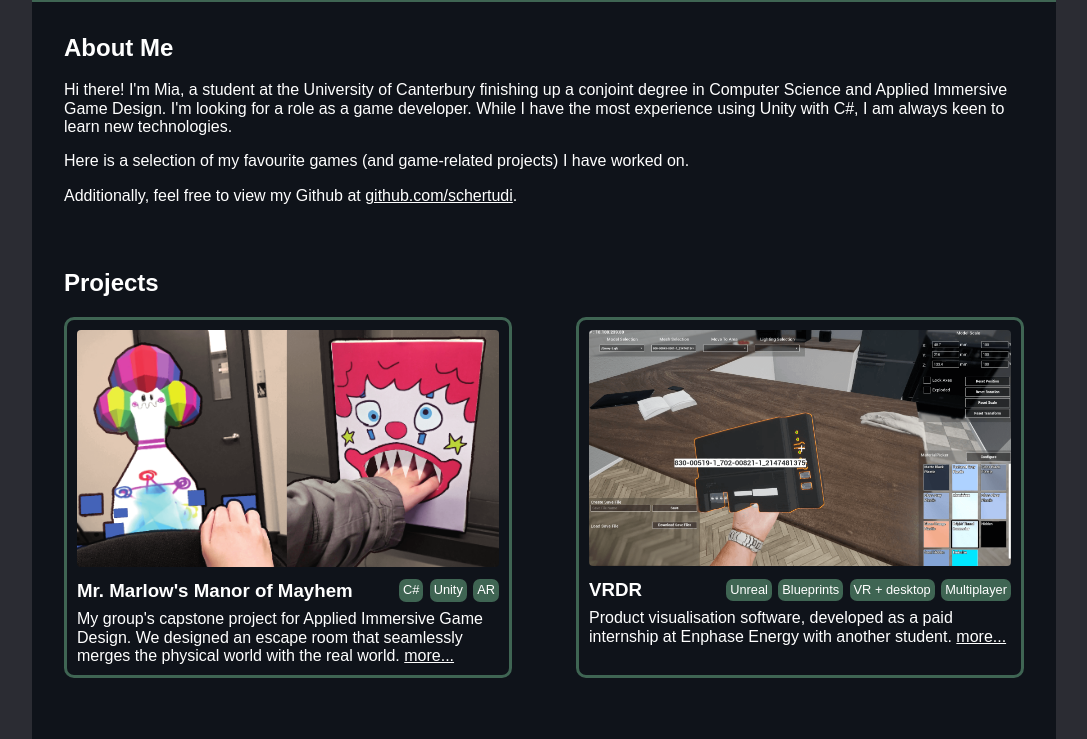
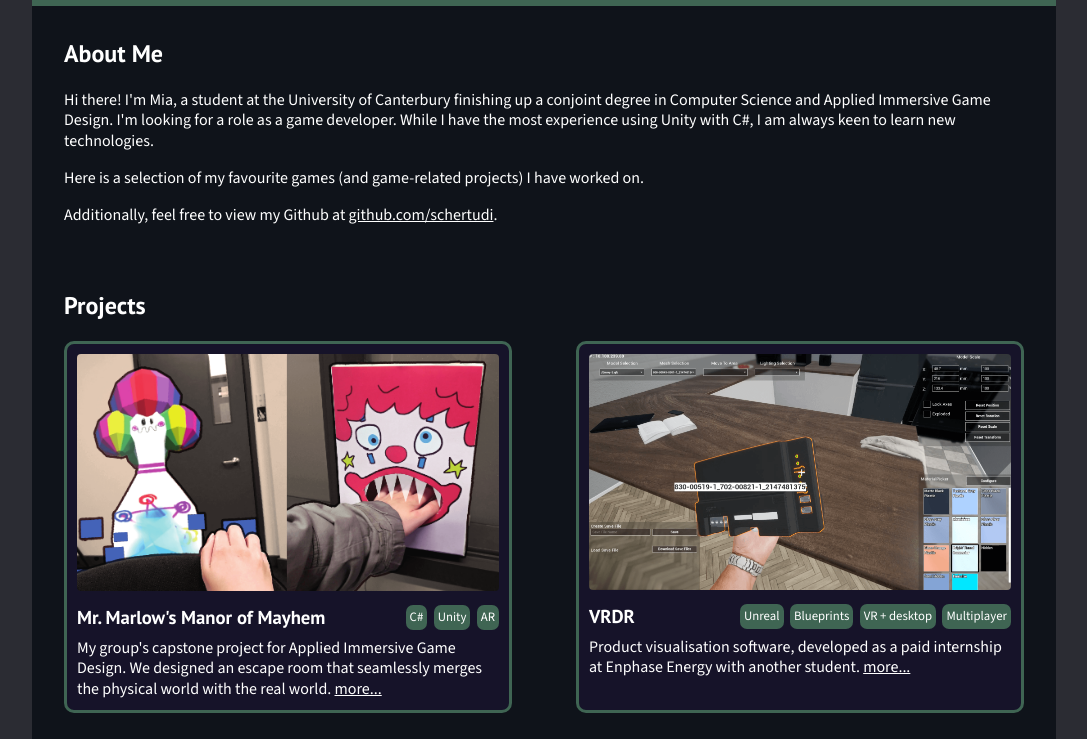
Before and after one commit to schertudi/schertudi.github.io, a plain HTML site: page index.html in a window 1280 px wide. Shown: the part 78-817 px from the top of the page, without its empty margins (96-1183 px from the left). Drawn offline with nearby package versions, Linux system fonts and the light colour scheme.

Commit message:
nicer fonts + colour adjustment

```diff
--- a/style.css
+++ b/style.css
@@ -14,6 +14,7 @@
 	--raisin-black: #2B2C33ff;
 	--rich-black: rgb(15, 19, 26);
 	--black: rgb(4, 1, 10);
+	--dark-purple: rgb(22 19 41);
 
 /*
 	--text: var(--wheat);
@@ -26,16 +27,27 @@
 	--text: #fff;
 	--main-bg: var(--rich-black);
 	--dark-bg: var(--raisin-black);
-	--item-bg: var(--hunter-green);
+	--item-bg: var(--dark-purple);
 	--header-bg: var(--hunter-green);
 	--header-text: #fff;
 
 }
 
+@font-face {
+	font-family: title;
+	src: url("fonts/PTSans-Bold.ttf");
+}
+
+@font-face {
+	font-family: body;
+	src: url("fonts/SourceSans3-VariableFont_wght.ttf");
+}
 
 html {
 background-color: var(--dark-bg);
 height: 100%;
+font-family: body;
+line-height: 1.3;
 }
 
 body, main {
@@ -73,6 +85,11 @@ img {
 	width: 100%;
 	height: 100%;
 	color: var(--header-text);
+}
+
+h1, h2, h3 {
+	font-family: title;
+	font-weight: bold;
 }
 
 h5 {
@@ -140,7 +157,7 @@ h2 {
 	row-gap: 0.5em;
   flex-direction: column;
 	padding: 10px;
-	background-color: var(--main-bg);
+	background-color: var(--item-bg);
 	border: 3px var(--hunter-green) solid;
 	border-radius: 10px;
 }
```
Also changed, not shown: fonts/PTSans-Bold.ttf (added), fonts/SourceSans3-VariableFont_wght.ttf (added).
